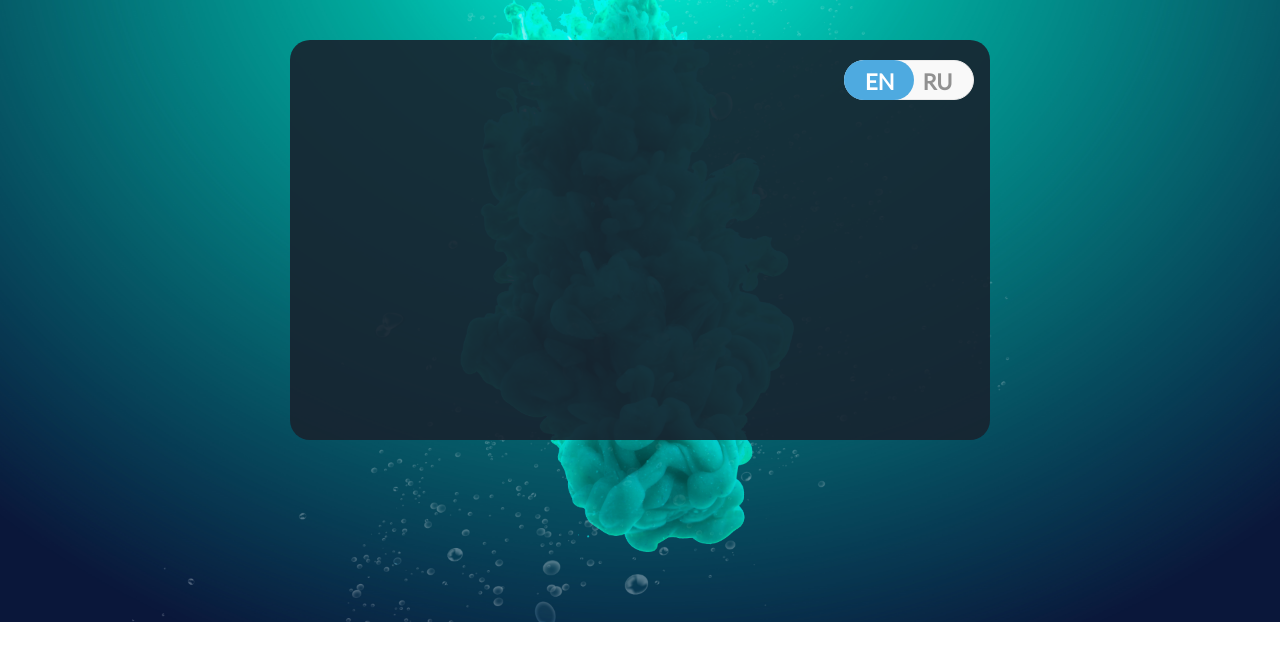
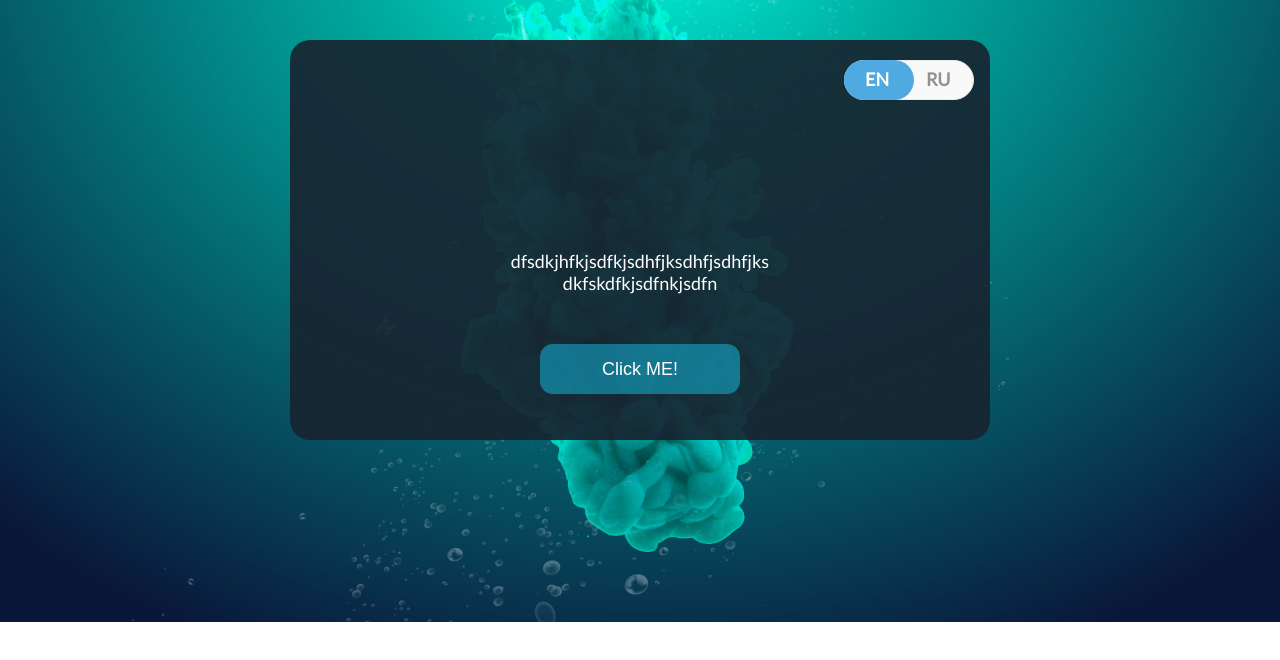
Before and after one commit to nixon2105/jokes-app, a plain HTML site: page index.html in a window 1280 px wide. Shown: the part 98-758 px from the top of the page. Drawn offline with Linux system fonts and the light colour scheme.

Commit message:
feat: styles of btn

```diff
--- a/css/style.css
+++ b/css/style.css
@@ -79,7 +79,7 @@ body {
   position: relative;
   z-index: 5;
   font-weight: 700;
-  font-size: 22px;
+  font-size: 18px;
   color: #ffffff;
   bottom: -7px;
   left: 20px;
@@ -91,10 +91,10 @@ body {
   position: relative;
   z-index: 5;
   font-weight: 700;
-  font-size: 22px;
+  font-size: 18px;
   color: #919191;
   bottom: -7px;
-  left: 48px;
+  left: 57px;
   cursor: pointer;
   transition: color 0.3s ease 0s;
 }
@@ -119,3 +119,29 @@ body {
   transition: all 0.4s ease 0s;
   border-radius: 28px;
 }
+
+.jokes__text {
+  display: flex;
+  flex-direction: column;
+  align-items: center;
+  margin-top: 150px;
+  color: #fff;
+  font-size: 18px;
+}
+
+.jokes__btn {
+  display: flex;
+  justify-content: center;
+  margin-top: 50px;
+}
+
+.btn {
+  width: 200px;
+  height: 50px;
+  font-size: 18px;
+  border: none;
+  border-radius: 13px;
+  color: #fff;
+  background: #14c8f178;
+  cursor: pointer;
+}
--- a/index.html
+++ b/index.html
@@ -26,8 +26,13 @@
                 </label>
               </div>
             </div>
-            <div class="jokes__text"></div>
-            <div class="jokes__btn"></div>
+            <div class="jokes__text">
+              <div class="text">dfsdkjhfkjsdfkjsdhfjksdhfjsdhfjks</div>
+              <div class="author">dkfskdfkjsdfnkjsdfn</div>
+            </div>
+            <div class="jokes__btn">
+              <button class="btn">Click ME!</button>
+            </div>
           </div>
         </div>
       </main>
```
